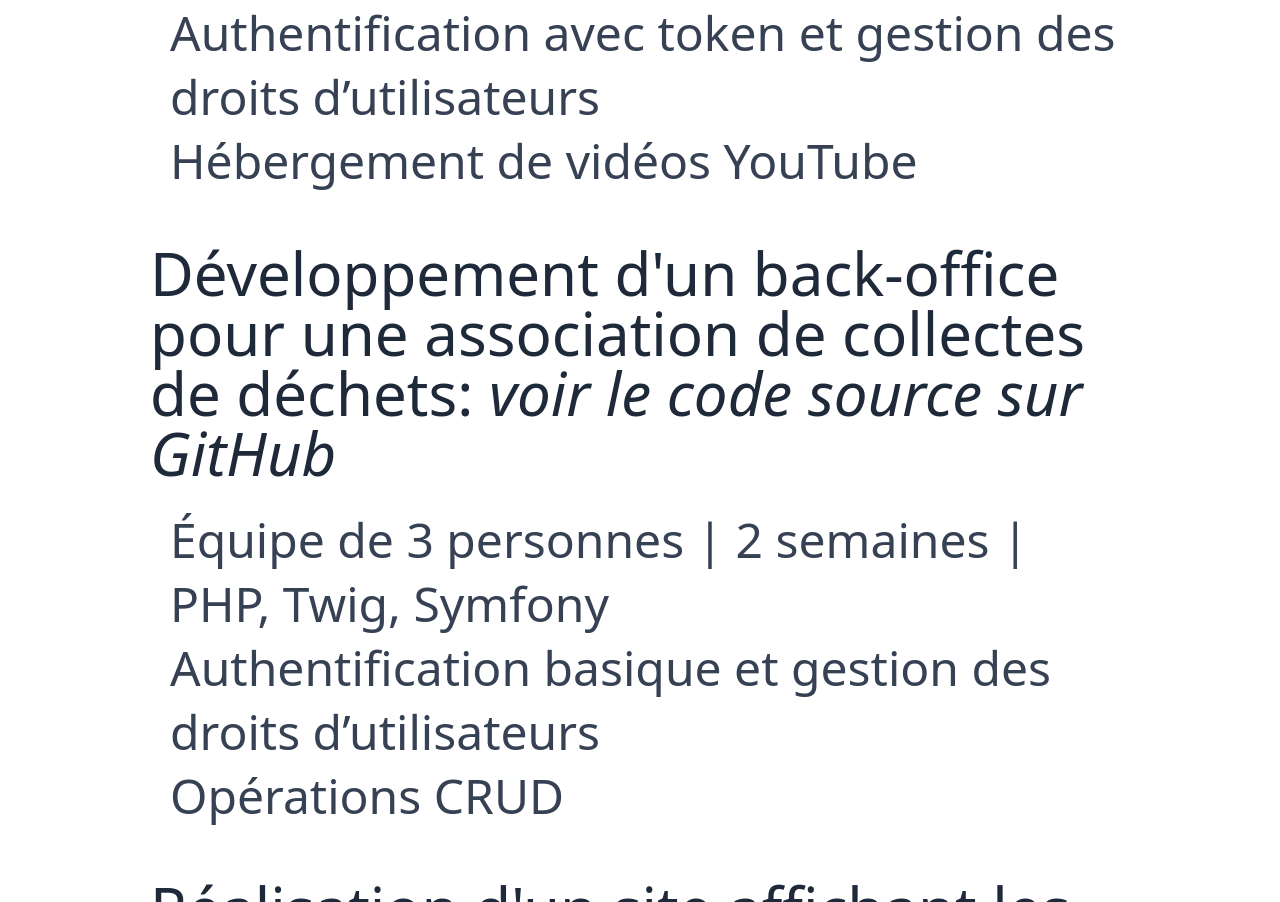
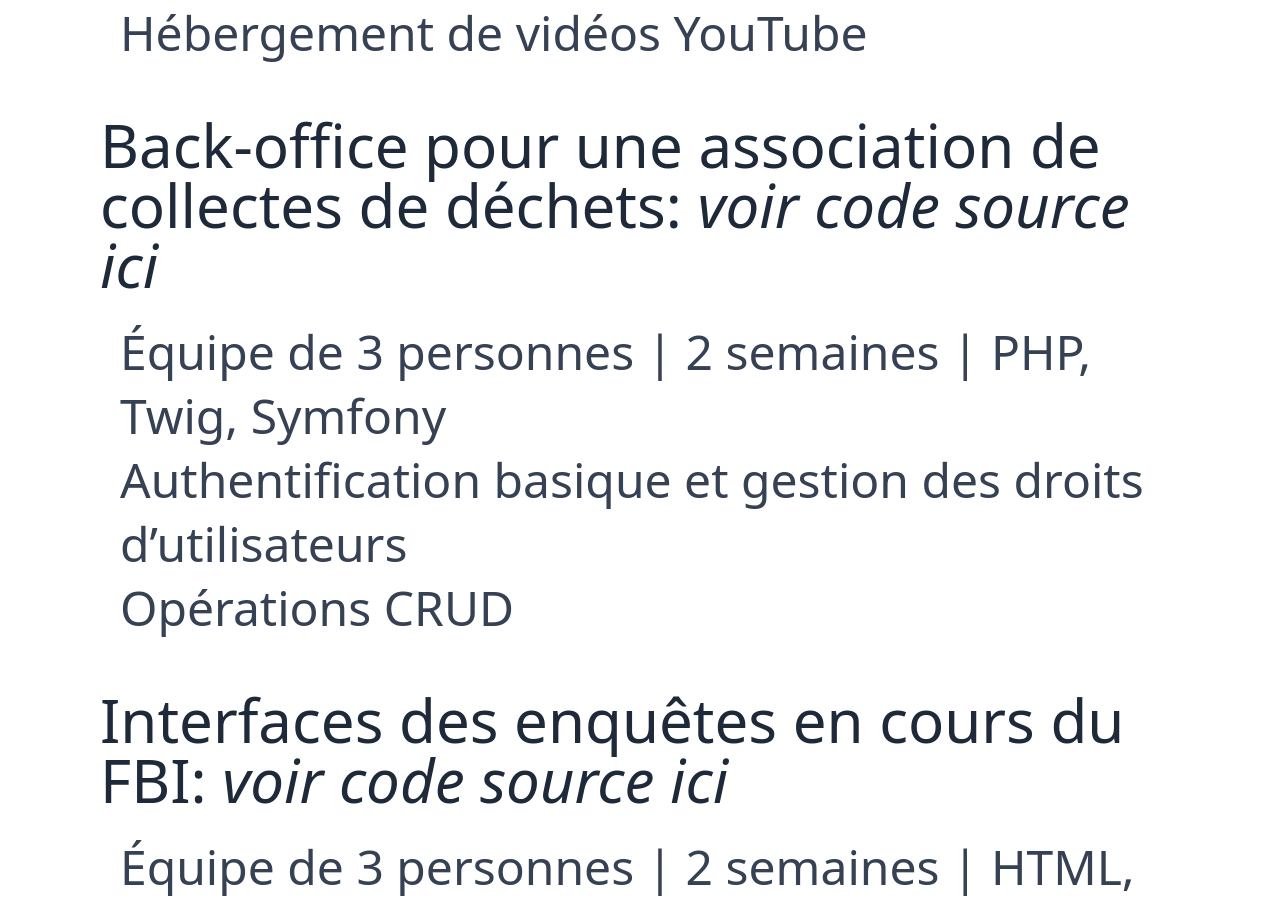
Before and after one commit to Ange230700/ultime-resume, a Next.js app: page / in a window 1280 px wide. Shown: the part 2606-3508 px from the top of the page. Built offline with nearby package versions, Linux system fonts and the light colour scheme.

Commit message:
fix: 🐛  repair some stuff

```diff
--- a/src/app/data/lists.ts
+++ b/src/app/data/lists.ts
@@ -65,12 +65,12 @@ export const softSkills: string[] = [
 ];
 
 export const projectsLinks: Record<string, string> = {
-  daf: "https://ongoing-fbi-investigations.vercel.app/",
-  quiz: "https://quizz-two-delta.vercel.app/",
-  morse_translator: "https://04-can-you-speak-morse.vercel.app/",
-  mastermind: "https://08-mastermind.vercel.app/",
-  back_office: "http://vps-6604485f.vps.ovh.net/home",
-  ott: "https://supreme-ott.vercel.app/",
+  daf: "https://github.com/Ange230700/ongoing-fbi-investigations",
+  quiz: "https://github.com/Ange230700/quizz",
+  morse_translator: "https://github.com/Ange230700/04_can_you_speak_morse",
+  mastermind: "https://github.com/Ange230700/08_mastermind",
+  back_office: "https://github.com/Ange230700/back-office-app",
+  ott: "https://github.com/Ange230700/supreme_ott",
   furniture: "https://github.com/Ange230700/luxury_camps",
 };
 
@@ -83,7 +83,7 @@ export interface Experience {
 export const experiencesList: Experience[] = [
   {
     experience_id: "ott",
-    project_description: `Développement d'une plateforme OTT: _[voir le code source sur GitHub](${projectsLinks.ott})_`,
+    project_description: `Plateforme de service de vidéos: _[voir code source ici](${projectsLinks.ott})_`,
     tasks: [
       "- Équipe de 3 personnes | 4 semaines | Next.js, TailwindCSS, React, PrimeReact",
       "- Authentification avec token et gestion des droits d’utilisateurs",
@@ -92,7 +92,7 @@ export const experiencesList: Experience[] = [
   },
   {
     experience_id: "back_office",
-    project_description: `Développement d'un back-office pour une association de collectes de déchets: _[voir le code source sur GitHub](${projectsLinks.back_office})_`,
+    project_description: `Back-office pour une association de collectes de déchets: _[voir code source ici](${projectsLinks.back_office})_`,
     tasks: [
       "- Équipe de 3 personnes | 2 semaines | PHP, Twig, Symfony",
       "- Authentification basique et gestion des droits d’utilisateurs",
@@ -101,7 +101,7 @@ export const experiencesList: Experience[] = [
   },
   {
     experience_id: "daf",
-    project_description: `Réalisation d'un site affichant les enquêtes en cours du FBI: _[voir le code source sur GitHub](${projectsLinks.daf})_`,
+    project_description: `Interfaces des enquêtes en cours du FBI: _[voir code source ici](${projectsLinks.daf})_`,
     tasks: [
       "- Équipe de 3 personnes | 2 semaines | HTML, CSS, JavaScript",
       "- Récupération des données via l'API du FBI",
@@ -110,7 +110,7 @@ export const experiencesList: Experience[] = [
   },
   {
     experience_id: "furniture",
-    project_description: `Développement d'une plateforme de vente de meubles (mise en production en cours): _[voir le code source sur GitHub](${projectsLinks.furniture})_`,
+    project_description: `Plateforme de vente de meubles: _[voir code source ici](${projectsLinks.furniture})_`,
     tasks: [
       "- Équipe de 6 personnes | 2 semaines | SpringBoot, Angular/Typescript, TailwindCSS, PrimeNg",
       "- Modélisation UML",
--- a/src/app/page.tsx
+++ b/src/app/page.tsx
@@ -14,7 +14,7 @@ export default function Home() {
   return (
     <main
       className={[
-        "flex flex-1 flex-col justify-around overflow-hidden px-[150px]",
+        "flex flex-1 flex-col justify-around overflow-hidden px-[100px]",
       ].join(" ")}
     >
       <Header
```
